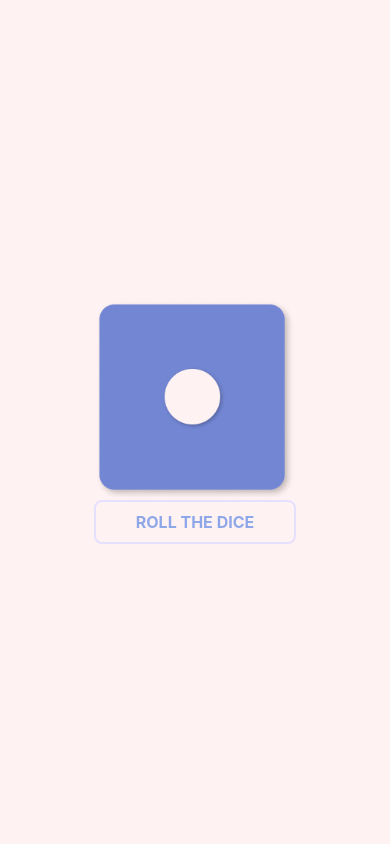
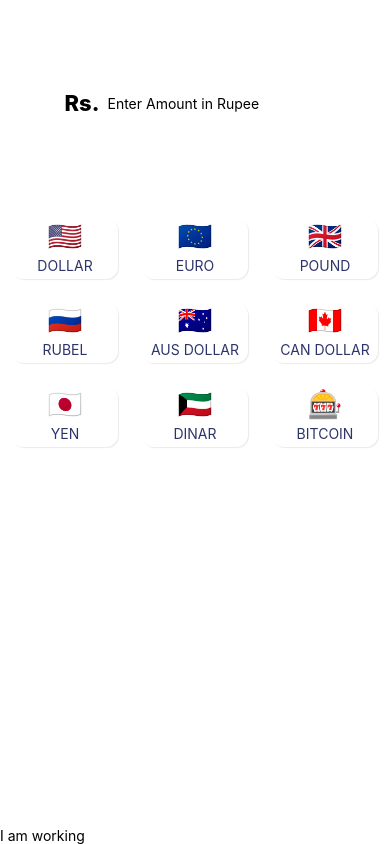
Before and after one commit to sarth-akvaish/Training, a React Native app in the folder react-native/Project1/: screen / in a window 390 px wide. Built offline with nearby package versions, Linux system fonts and the light colour scheme.

Commit message:
Project 6 completed

```diff
--- a/react-native/Project1/package.json
+++ b/react-native/Project1/package.json
@@ -12,7 +12,8 @@
   "dependencies": {
     "react": "18.2.0",
     "react-native": "0.74.1",
-    "react-native-haptic-feedback": "^2.2.0"
+    "react-native-haptic-feedback": "^2.2.0",
+    "react-native-snackbar": "^2.6.2"
   },
   "devDependencies": {
     "@babel/core": "^7.20.0",
--- a/react-native/Project1/src/App.tsx
+++ b/react-native/Project1/src/App.tsx
@@ -1,100 +1,143 @@
+import React, {useState} from 'react';
 import {
-  Image,
-  ImageSourcePropType,
+  FlatList,
   Pressable,
+  SafeAreaView,
+  StatusBar,
   StyleSheet,
   Text,
+  TextInput,
   View,
 } from 'react-native';
-import React, {PropsWithChildren, useState} from 'react';
-import Dice1 from '../assets/One.png';
-import Dice2 from '../assets/Two.png';
-import Dice3 from '../assets/Three.png';
-import Dice4 from '../assets/Four.png';
-import Dice5 from '../assets/Five.png';
-import Dice6 from '../assets/Six.png';
-import ReactNativeHapticFeedback from 'react-native-haptic-feedback';
-
-const options = {
-  enableVibrateFallback: true,
-  ignoreAndroidSystemSettings: false,
-};
-
-type diceProps = PropsWithChildren<{imageUrl: ImageSourcePropType}>;
-
-const Dice = ({imageUrl}: diceProps): JSX.Element => {
-  return (
-    <View>
-      <Image style={styles.diceImage} source={imageUrl} />
-    </View>
-  );
-};
+import Snackbar from 'react-native-snackbar';
+import {currencyByRupee} from './constants';
+import CurrencyBtn from './components/CurrencyBtn';
 
 export default function App(): JSX.Element {
-  const [diceImage, setDiceImage] = useState<ImageSourcePropType>(Dice1);
+  const [inputValue, setInputValue] = useState('');
+  const [resultValue, setresultValue] = useState('');
+  const [tarCurr, settarCurr] = useState('');
 
-  const rollDice = () => {
-    let randomNumber = Math.floor(Math.random() * 6 + 1);
-
-    switch (randomNumber) {
-      case 1:
-        setDiceImage(Dice1);
-        break;
-      case 2:
-        setDiceImage(Dice2);
-        break;
-      case 3:
-        setDiceImage(Dice3);
-        break;
-      case 4:
-        setDiceImage(Dice4);
-        break;
-      case 5:
-        setDiceImage(Dice5);
-        break;
-      case 6:
-        setDiceImage(Dice6);
-        break;
-      default:
-        break;
+  const buttonPress = (target: currency) => {
+    if (!inputValue) {
+      return Snackbar.show({
+        text: 'Enter value to convert',
+        backgroundColor: '#EA7773',
+        textColor: '#000000',
+      });
     }
 
-    ReactNativeHapticFeedback.trigger('impactLight', options);
+    const inputAmount = parseFloat(inputValue);
+    if (!isNaN(inputAmount)) {
+      const convertedValue = inputAmount * target.value;
+      const result = `${target.symbol} ${convertedValue.toFixed(2)}`;
+      setresultValue(result);
+      settarCurr(target.name);
+    } else {
+      return Snackbar.show({
+        text: 'Not a valid number to convert',
+        backgroundColor: '#F4be2c',
+        textColor: '#000000',
+      });
+    }
   };
-
   return (
-    <View style={styles.container}>
-      <Dice imageUrl={diceImage} />
-      <Pressable onPress={rollDice}>
-        <Text style={styles.rollDiceBtnText}>Roll the dice</Text>
-      </Pressable>
-    </View>
+    <>
+      <StatusBar />
+      <View style={styles.container}>
+        <View style={styles.topContainer}>
+          <View style={styles.rupeesContainer}>
+            <Text style={styles.rupee}>Rs.</Text>
+            <TextInput
+              maxLength={14}
+              clearButtonMode="always"
+              value={inputValue}
+              onChangeText={setInputValue}
+              placeholder="Enter Amount in Rupee"
+            />
+          </View>
+          {resultValue && (
+            <Text style={styles.rupeesContainer}>{resultValue}</Text>
+          )}
+        </View>
+        <View style={styles.bottomContainer}>
+          <FlatList
+            numColumns={3}
+            data={currencyByRupee}
+            keyExtractor={item => item.name}
+            renderItem={({item}) => (
+              <Pressable
+                style={[
+                  styles.button,
+                  tarCurr === item.name && styles.selected,
+                ]}
+                onPress={() => buttonPress(item)}>
+                <CurrencyBtn {...item} />
+              </Pressable>
+            )}
+          />
+        </View>
+        <Text>I am working</Text>
+      </View>
+    </>
   );
 }
 
 const styles = StyleSheet.create({
   container: {
     flex: 1,
+    backgroundColor: '#FFFFFF',
+  },
+  topContainer: {
+    flex: 1,
     alignItems: 'center',
-    justifyContent: 'center',
-    backgroundColor: '#FFF2F2',
+    justifyContent: 'space-evenly',
   },
-  diceContainer: {
+  resultTxt: {
+    fontSize: 32,
+    color: '#000000',
+    fontWeight: '800',
+  },
+  rupee: {
+    marginRight: 8,
+
+    fontSize: 22,
+    color: '#000000',
+    fontWeight: '800',
+  },
+  rupeesContainer: {
+    flexDirection: 'row',
+    alignItems: 'center',
+  },
+  inputAmountField: {
+    height: 40,
+    width: 200,
+    padding: 8,
+    borderWidth: 1,
+    borderRadius: 4,
+    backgroundColor: '#FFFFFF',
+  },
+  bottomContainer: {
+    flex: 3,
+  },
+  button: {
+    flex: 1,
+
     margin: 12,
+    height: 60,
+
+    borderRadius: 12,
+    backgroundColor: '#fff',
+    elevation: 2,
+    shadowOffset: {
+      width: 1,
+      height: 1,
+    },
+    shadowColor: '#333',
+    shadowOpacity: 0.1,
+    shadowRadius: 1,
   },
-  diceImage: {
-    width: 200,
-    height: 200,
-  },
-  rollDiceBtnText: {
-    paddingVertical: 10,
-    paddingHorizontal: 40,
-    borderWidth: 2,
-    borderRadius: 8,
-    borderColor: '#E5E0FF',
-    fontSize: 16,
-    color: '#8EA7E9',
-    fontWeight: '700',
-    textTransform: 'uppercase',
+  selected: {
+    backgroundColor: '#ffeaa7',
   },
 });
--- /dev/null
+++ b/react-native/Project1/src/components/CurrencyBtn.tsx
@@ -0,0 +1,33 @@
+import React, {PropsWithChildren} from 'react';
+import {StyleSheet, Text, View} from 'react-native';
+
+type currencyBtnProps = PropsWithChildren<{
+  name: string;
+  flag: string;
+}>;
+
+const CurrencyBtn = (props: currencyBtnProps): JSX.Element => {
+  return (
+    <View style={styles.buttonContainer}>
+      <Text style={styles.flag}>{props.flag}</Text>
+      <Text style={styles.country}>{props.name}</Text>
+    </View>
+  );
+};
+
+const styles = StyleSheet.create({
+  buttonContainer: {
+    alignItems: 'center',
+  },
+  flag: {
+    fontSize: 28,
+    color: '#000000',
+    marginBottom: 4,
+  },
+  country: {
+    fontSize: 14,
+    color: '#2d346a',
+  },
+});
+
+export default CurrencyBtn;
--- /dev/null
+++ b/react-native/Project1/src/constants.ts
@@ -0,0 +1,56 @@
+export const currencyByRupee: currency[] = [
+    {
+        name: 'DOLLAR',
+        value: 0.012271428,
+        flag: '🇺🇸',
+        symbol: '$',
+    },
+    {
+        name: 'EURO',
+        value: 0.01125809,
+        flag: '🇪🇺',
+        symbol: '€',
+    },
+    {
+        name: 'POUND',
+        value: 0.0099194378,
+        flag: '🇬🇧',
+        symbol: '£',
+    },
+    {
+        name: 'RUBEL',
+        value: 0.85040469,
+        flag: '🇷🇺',
+        symbol: '₽',
+    },
+    {
+        name: 'AUS DOLLAR',
+        value: 0.01732574,
+        flag: '🇦🇺',
+        symbol: 'A$',
+    },
+    {
+        name: 'CAN DOLLAR',
+        value: 0.016457908,
+        flag: '🇨🇦',
+        symbol: 'C$',
+    },
+    {
+        name: 'YEN',
+        value: 1.5909089,
+        flag: '🇯🇵',
+        symbol: '¥',
+    },
+    {
+        name: 'DINAR',
+        value: 0.0037446993,
+        flag: '🇰🇼',
+        symbol: 'KD',
+    },
+    {
+        name: 'BITCOIN',
+        value: 0.000000543544886,
+        flag: '🎰',
+        symbol: '₿',
+    },
+];
```
Also changed, not shown: react-native/Project1/src/index.d.ts (+6 -1 lines), 1 other file (tests, documents, lock files or other folders).
